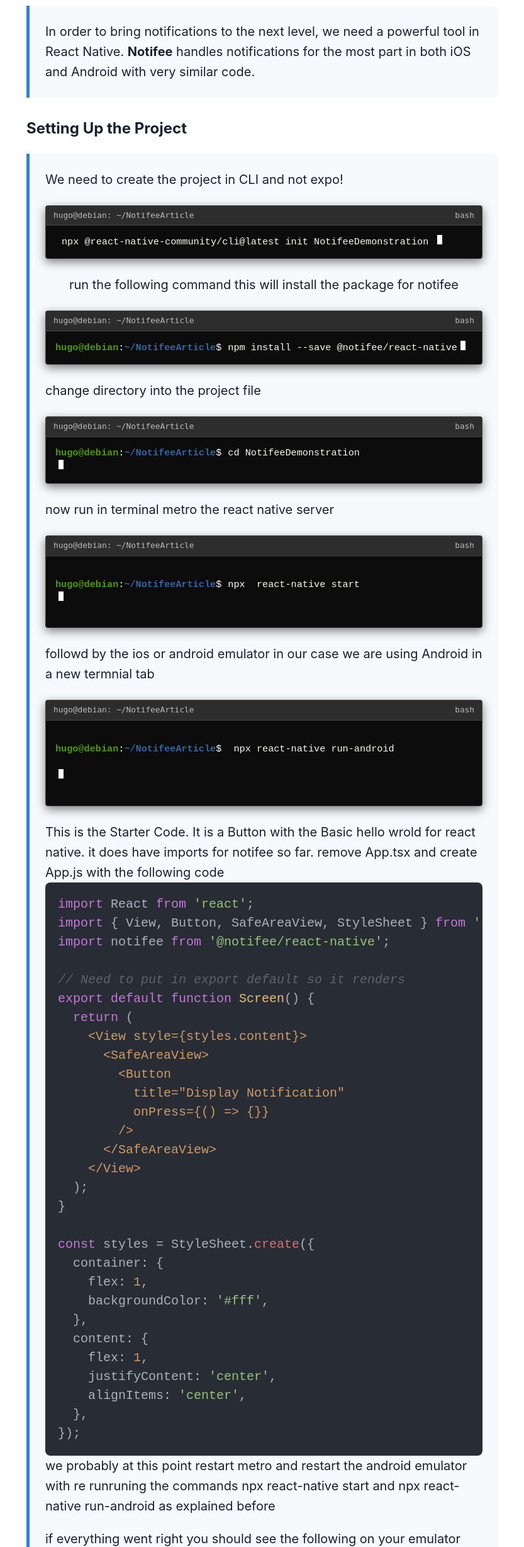
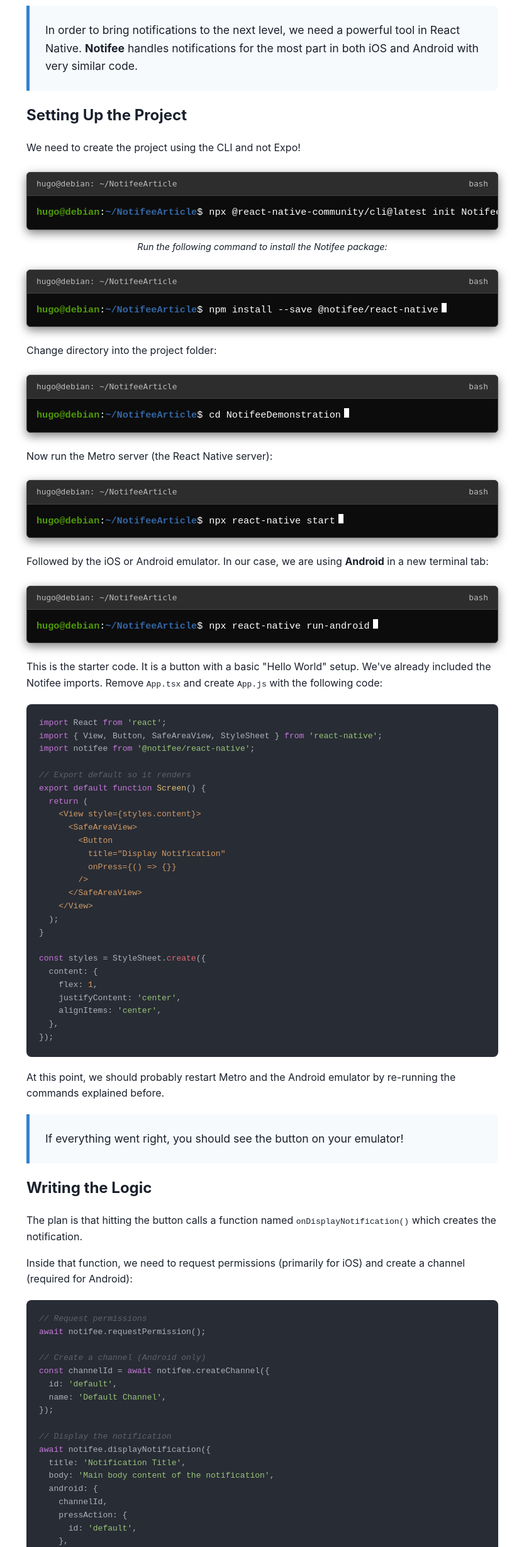
Before and after one commit to hugomvera/NotifeeWebsiteTutorial, a website: page Notifee.html in a window 1280 px wide. Shown: the part 344-2800 px from the top of the page at 63% size, without its empty margins (223-1056 px from the left). Drawn offline with Linux system fonts and the light colour scheme.

Commit message:
need the last section of the code

```diff
--- a/Notifee.html
+++ b/Notifee.html
@@ -16,6 +16,7 @@
             --tag-text: #4a5568;
             --btn-bg: #333;
             --btn-text: #fff;
+            --code-bg: #282c34;
         }
 
         [data-theme="dark"] {
@@ -28,6 +29,7 @@
             --tag-text: #a0aec0;
             --btn-bg: #f7fafc;
             --btn-text: #333;
+            --code-bg: #000000;
         }
 
         /* --- BASE STYLES --- */
@@ -40,98 +42,26 @@
             transition: background-color 0.3s, color 0.3s;
         }
 
-
-
-/* Terminal Box Styling */
-.terminal-block {
-    background-color: #1a1a1b; /* Dark charcoal */
-    border-radius: 6px;
-    margin: 25px 0;
-    overflow: hidden;
-    box-shadow: 0 10px 30px rgba(0,0,0,0.2);
-    border: 1px solid #333;
-}
-
-/* The "Top Bar" of the terminal */
-.terminal-header {
-    background-color: #333;
-    padding: 8px 15px;
-    display: flex;
-    gap: 6px;
-    align-items: center;
-}
-
-.dot { height: 10px; width: 10px; border-radius: 50%; }
-.red { background: #ff5f56; }
-.yellow { background: #ffbd2e; }
-.green { background: #27c93f; }
-
-/* The actual command text */
-.terminal-body {
-    padding: 15px;
-    margin: 0;
-    color: #f8f8f2;
-    font-family: 'Ubuntu Mono', 'Fira Code', 'Courier New', monospace;
-    font-size: 0.95rem;
-    line-height: 1.5;
-    overflow-x: auto;
-}
-
-/* Styling the prompt ($) */
-.prompt {
-    color: #50fa7b; /* Linux green prompt */
-    user-select: none; /* Prevents $ from being copied */
-    margin-right: 8px;
-}
-
-.command {
-    color: #f8f8f2;
-}
-
-
-
         .container {
             max-width: 750px;
             margin: 60px auto;
             padding: 0 20px;
         }
 
-        /* --- THEME TOGGLE BUTTON --- */
-        .theme-toggle {
-            position: fixed;
-            top: 20px;
-            right: 20px;
-            padding: 10px 15px;
-            background: var(--btn-bg);
-            color: var(--btn-text);
-            border: none;
-            border-radius: 5px;
-            cursor: pointer;
-            font-weight: 600;
-        }
-
-        /* --- ARTICLE STYLES --- */
-        .post-title {
-            font-size: 2.8rem;
-            font-weight: 800;
-            color: var(--header-color);
-            margin-bottom: 20px;
-            letter-spacing: -0.02em;
-        }
-
-/* Linux Terminal Styling */
+        /* --- TERMINAL STYLES --- */
         .linux-terminal {
-    background-color: #0c0c0c; /* Deep black/grey */
+            background-color: #0c0c0c;
             border: 1px solid #444;
-    border-radius: 4px;
+            border-radius: 6px;
             margin: 25px 0;
             font-family: 'Ubuntu Mono', 'DejaVu Sans Mono', monospace;
             box-shadow: 0 5px 15px rgba(0,0,0,0.5);
+            overflow: hidden;
         }
 
         .terminal-header {
-    background-color: #2d2d2d; /* Solid dark grey header */
-    padding: 5px 12px;
+            background-color: #2d2d2d;
+            padding: 8px 15px;
             color: #bbb;
             font-size: 0.8rem;
             display: flex;
@@ -149,23 +79,10 @@
             overflow-x: auto;
         }
 
-/* Linux-style Prompt: user@machine:~/path$ */
-.prompt-user {
-    color: #4e9a06; /* Classic Linux Green */
-    font-weight: bold;
-}
+        .prompt-user { color: #4e9a06; font-weight: bold; }
+        .prompt-path { color: #3465a4; font-weight: bold; }
+        .prompt-symbol { color: #ffffff; margin-right: 10px; }
 
-.prompt-path {
-    color: #3465a4; /* Classic Linux Blue */
-    font-weight: bold;
-}
-
-.prompt-symbol {
-    color: #ffffff;
-    margin-right: 10px;
-}
-
-/* Optional: Blinking cursor effect at the end of a command */
         .cursor {
             display: inline-block;
             width: 8px;
@@ -175,34 +92,67 @@
             animation: blink 1s infinite;
         }
 
-@keyframes blink {
-    50% { opacity: 0; }
+        @keyframes blink { 50% { opacity: 0; } }
+
+        /* --- UI ELEMENTS --- */
+        .theme-toggle {
+            position: fixed;
+            top: 20px;
+            right: 20px;
+            padding: 10px 15px;
+            background: var(--btn-bg);
+            color: var(--btn-text);
+            border: none;
+            border-radius: 5px;
+            cursor: pointer;
+            font-weight: 600;
+            z-index: 1000;
         }
 
+        .post-title {
+            font-size: 2.8rem;
+            font-weight: 800;
+            color: var(--header-color);
+            margin-bottom: 20px;
+            letter-spacing: -0.02em;
+        }
 
         .lead-text {
-            font-size: 1.25rem;
+            font-size: 1.1rem;
             background-color: var(--lead-bg);
             border-left: 5px solid var(--lead-border);
             padding: 25px;
-            margin-bottom: 30px;
+            margin: 20px 0;
             border-radius: 0 8px 8px 0;
         }
 
-        .meta-info {
-            display: flex;
-            gap: 10px;
-            margin-bottom: 40px;
-        }
-
+        .meta-info { display: flex; gap: 10px; margin-bottom: 40px; }
         .tag {
             background: var(--tag-bg);
             color: var(--tag-text);
             padding: 5px 12px;
             border-radius: 4px;
             font-size: 0.85rem;
-            font-family: "SFMono-Regular", Consolas, monospace;
             font-weight: 600;
+        }
+
+        .code-block {
+            background-color: var(--code-bg);
+            color: #abb2bf;
+            padding: 20px;
+            border-radius: 8px;
+            font-family: 'Courier New', monospace;
+            overflow-x: auto;
+            margin: 20px 0;
+        }
+
+        .caption {
+            text-align: center;
+            font-style: italic;
+            font-size: 0.9rem;
+            margin-top: -10px;
+            margin-bottom: 20px;
+            display: block;
         }
 
         @media (max-width: 600px) {
@@ -226,46 +176,27 @@
                     <span class="tag">Mobile Dev</span>
                 </div>
 
-                <h2> Introduction</h2>
+                <h2>Introduction</h2>
                 <div class="lead-text">
                     In order to bring notifications to the next level, we need a powerful tool in React Native.
                     <strong>Notifee</strong> handles notifications for the most part in both iOS and Android
                     with very similar code.
-
-
-
                 </div>
-
-
-
-
-
-
             </header>
 
+            <h2>Setting Up the Project</h2>
 
-            <h2>  Setting Up the Project</h2>
-
-            <div class="lead-text">
-
-
-
-We need to create the project in CLI and not expo!
-
-
+            <p>We need to create the project using the CLI and not Expo!</p>
 
             <div class="linux-terminal">
                 <div class="terminal-header">
                     <span>hugo@debian: ~/NotifeeArticle</span>
                     <span>bash</span>
                 </div>
-    <pre class="terminal-body"><code><span class="prompt-user"></span><span class="prompt-path"></span><span class="prompt-symbol"></span><span class="command">npx @react-native-community/cli@latest init NotifeeDemonstration </span><span class="cursor"></span></code></pre>
+                <pre class="terminal-body"><code><span class="prompt-user">hugo@debian</span>:<span class="prompt-path">~/NotifeeArticle</span><span class="prompt-symbol">$</span><span class="command">npx @react-native-community/cli@latest init NotifeeDemonstration</span><span class="cursor"></span></code></pre>
             </div>
 
-
-<p style="text-align:center">             run the following command this will install the package for notifee
-</p>
-
+            <p class="caption">Run the following command to install the Notifee package:</p>
 
             <div class="linux-terminal">
                 <div class="terminal-header">
@@ -275,68 +206,44 @@ We need to create the project in CLI and not expo!
                 <pre class="terminal-body"><code><span class="prompt-user">hugo@debian</span>:<span class="prompt-path">~/NotifeeArticle</span><span class="prompt-symbol">$</span><span class="command">npm install --save @notifee/react-native</span><span class="cursor"></span></code></pre>
             </div>
 
-
-
-
-
-
-
-
-change directory into the project file
+            <p>Change directory into the project folder:</p>
 
             <div class="linux-terminal">
                 <div class="terminal-header">
                     <span>hugo@debian: ~/NotifeeArticle</span>
                     <span>bash</span>
                 </div>
-    <pre class="terminal-body"><code><span class="prompt-user">hugo@debian</span>:<span class="prompt-path">~/NotifeeArticle</span><span class="prompt-symbol">$</span><span class="command">cd NotifeeDemonstration
-</span><span class="cursor"></span></code></pre>
+                <pre class="terminal-body"><code><span class="prompt-user">hugo@debian</span>:<span class="prompt-path">~/NotifeeArticle</span><span class="prompt-symbol">$</span><span class="command">cd NotifeeDemonstration</span><span class="cursor"></span></code></pre>
             </div>
 
-
-
-
-
-
-
-
-now run in terminal metro the react native server
-
+            <p>Now run the Metro server (the React Native server):</p>
 
             <div class="linux-terminal">
                 <div class="terminal-header">
                     <span>hugo@debian: ~/NotifeeArticle</span>
                     <span>bash</span>
-    </div>                                                                                                                                                                                                          <p style ='text-align:center'>
-    <pre class="terminal-body"><code><span class="prompt-user">hugo@debian</span>:<span class="prompt-path">~/NotifeeArticle</span><span class="prompt-symbol">$</span><span class="command">npx  react-native start
-</span><span class="cursor"></span></code></pre>                                                                                                                                                                    </p>
+                </div>
+                <pre class="terminal-body"><code><span class="prompt-user">hugo@debian</span>:<span class="prompt-path">~/NotifeeArticle</span><span class="prompt-symbol">$</span><span class="command">npx react-native start</span><span class="cursor"></span></code></pre>
             </div>
 
-followd by the ios or android emulator in our case we  are using  Android
-in a new termnial tab
-
-
-
+            <p>Followed by the iOS or Android emulator. In our case, we are using <strong>Android</strong> in a new terminal tab:</p>
 
             <div class="linux-terminal">
                 <div class="terminal-header">
                     <span>hugo@debian: ~/NotifeeArticle</span>
                     <span>bash</span>
-    </div>                                                                                                                                                                                                          <p style ='text-align:center'>
-    <pre class="terminal-body"><code><span class="prompt-user">hugo@debian</span>:<span class="prompt-path">~/NotifeeArticle</span><span class="prompt-symbol">$</span><span class="command"> npx react-native run-android
-
-</span><span class="cursor"></span></code></pre>                                                                                                                                                                    </p>
+                </div>
+                <pre class="terminal-body"><code><span class="prompt-user">hugo@debian</span>:<span class="prompt-path">~/NotifeeArticle</span><span class="prompt-symbol">$</span><span class="command">npx react-native run-android</span><span class="cursor"></span></code></pre>
             </div>
 
-    This is the Starter Code. It is a Button with the Basic hello wrold for react native. it does have imports for notifee so far.
-remove App.tsx and create App.js with the following code
+            <p>This is the starter code. It is a button with a basic "Hello World" setup. We've already included the Notifee imports. Remove <code>App.tsx</code> and create <code>App.js</code> with the following code:</p>
 
-<div style="background-color: #282c34; color: #abb2bf; padding: 20px; border-radius: 8px; font-family: 'Courier New', Courier, monospace; line-height: 1.5; overflow-x: auto;">
+            <div class="code-block">
 <pre style="margin: 0;"><code><span style="color: #c678dd;">import</span> React <span style="color: #c678dd;">from</span> <span style="color: #98c379;">'react'</span>;
 <span style="color: #c678dd;">import</span> { View, Button, SafeAreaView, StyleSheet } <span style="color: #c678dd;">from</span> <span style="color: #98c379;">'react-native'</span>;
 <span style="color: #c678dd;">import</span> notifee <span style="color: #c678dd;">from</span> <span style="color: #98c379;">'@notifee/react-native'</span>;
 
-<span style="color: #5c6370; font-style: italic;">// Need to put in export default so it renders</span>
+<span style="color: #5c6370; font-style: italic;">// Export default so it renders</span>
 <span style="color: #c678dd;">export default function</span> <span style="color: #e5c07b;">Screen</span>() {
   <span style="color: #c678dd;">return</span> (
     <span style="color: #d19a66;">&lt;View style={styles.content}&gt;</span>
@@ -351,10 +258,6 @@ remove App.tsx and create App.js with the following code
 }
 
 <span style="color: #c678dd;">const</span> styles = StyleSheet.<span style="color: #e06c75;">create</span>({
-  container: {
-    flex: <span style="color: #d19a66;">1</span>,
-    backgroundColor: <span style="color: #98c379;">'#fff'</span>,
-  },
   content: {
     flex: <span style="color: #d19a66;">1</span>,
     justifyContent: <span style="color: #98c379;">'center'</span>,
@@ -363,60 +266,52 @@ remove App.tsx and create App.js with the following code
 });</code></pre>
             </div>
 
+            <p>At this point, we should probably restart Metro and the Android emulator by re-running the commands explained before.</p>
 
+            <div class="lead-text">
+                If everything went right, you should see the button on your emulator!
+            </div>
 
-we probably at this point restart metro and restart the android emulator with re runruning the commands npx react-native start and npx react-native run-android as explained before
+            <h2>Writing the Logic</h2>
+            <p>The plan is that hitting the button calls a function named <code>onDisplayNotification()</code> which creates the notification.</p>
+
+            <p>Inside that function, we need to request permissions (primarily for iOS) and create a channel (required for Android):</p>
+
+            <div class="code-block">
+<pre style="margin: 0;"><code><span style="color: #5c6370; font-style: italic;">// Request permissions</span>
+<span style="color: #c678dd;">await</span> notifee.requestPermission();
+
+<span style="color: #5c6370; font-style: italic;">// Create a channel (Android only)</span>
+<span style="color: #c678dd;">const</span> channelId = <span style="color: #c678dd;">await</span> notifee.createChannel({
+  id: <span style="color: #98c379;">'default'</span>,
+  name: <span style="color: #98c379;">'Default Channel'</span>,
+});
+
+<span style="color: #5c6370; font-style: italic;">// Display the notification</span>
+<span style="color: #c678dd;">await</span> notifee.displayNotification({
+  title: <span style="color: #98c379;">'Notification Title'</span>,
+  body: <span style="color: #98c379;">'Main body content of the notification'</span>,
+  android: {
+    channelId,
+    pressAction: {
+      id: <span style="color: #98c379;">'default'</span>,
+    },
+  },
+});</code></pre>
 
 
 
-<p> if everything went right you should see the following on your emulator </p>
-</div>
 
 
-Now we need to go over some of the code. the plan is when we hit the button that will call a funciton that will create the notification . the name of that function is onDisplayNotification().
 
-inside that onDipslayNotifcation function we need to ask for permsision this is mostly for ios
 
-// Request permissions (required for iOS)
-    await notifee.requestPermission()
-and also for android to create a channel
 
-  // Create a channel (required for Android)
-    const channelId = await notifee.createChannel({
-      id: 'default',
-      name: 'Default Channel',
-    });
-and then we can finaly call the notifcaiton
 
-    // Display a notification
-    await notifee.displayNotification({
-      title: 'Notification Title',
-      body: 'Main body content of the notification',
-      android: {
-        channelId,
-        smallIcon: 'name-of-a-small-icon', // optional, defaults to 'ic_launcher'.
-        // pressAction is needed if you want the notification to open the app when pressed
-        pressAction: {
-          id: 'default',
-        },
-      },
-    });
 
 
 
 
             </div>
-
-<!--
-<div class="terminal-block">
-    <div class="terminal-header">
-        <span class="dot red"></span>
-        <span class="dot yellow"></span>
-        <span class="dot green"></span>
-    </div>
-    <pre class="terminal-body"><code><span class="prompt">$</span><span class="command">npm install --save @notifee/react-native</span></code></pre>
-    -->
-
         </article>
     </div>
 
```
Lines whose indentation alone changed are shown as unchanged.
